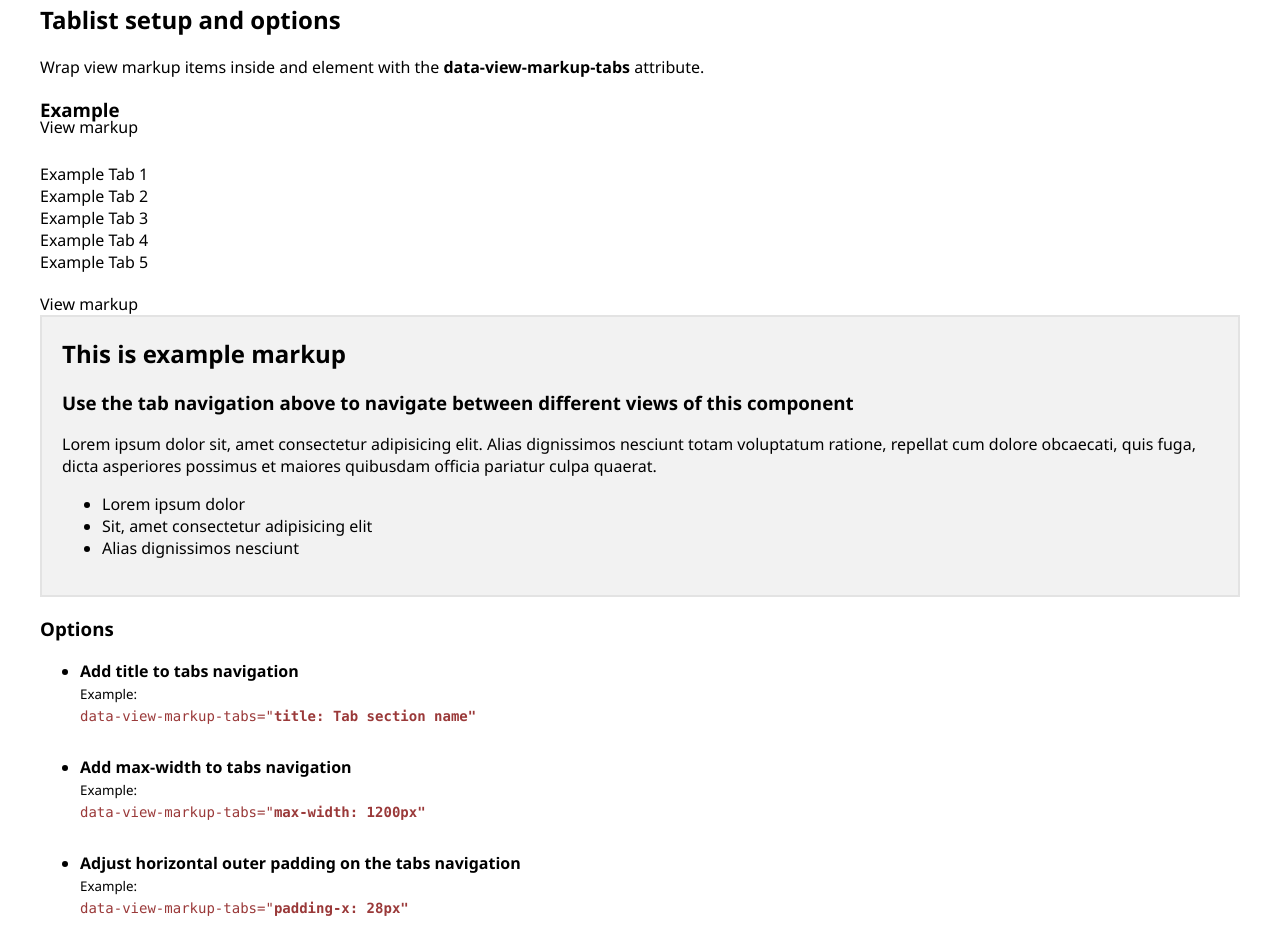
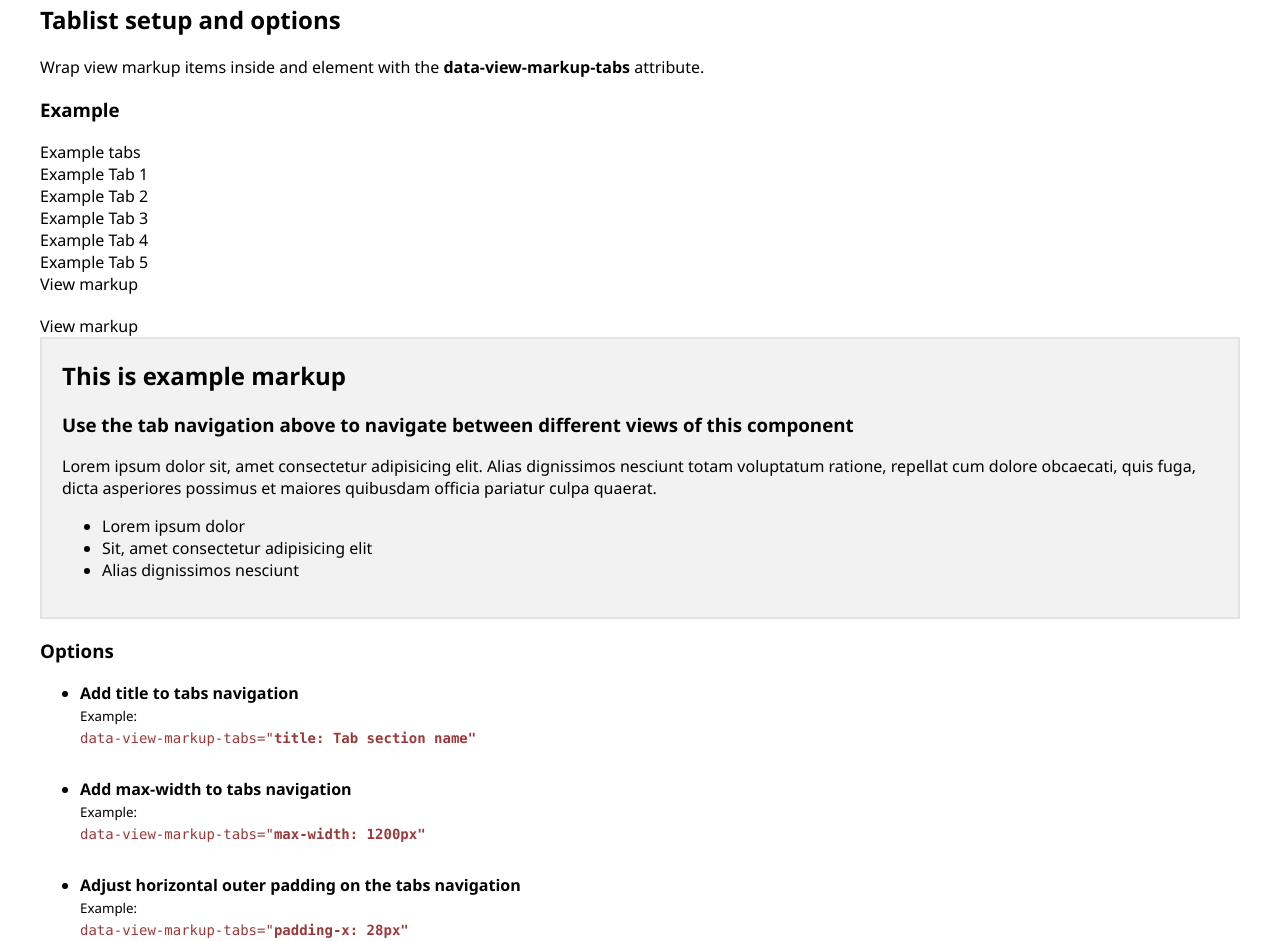
Before and after one commit to marshallcrosby/view-markup, a website: page src/index.html in a window 1280 px wide. Shown: the part 2138-3079 px from the top of the page. Drawn offline with nearby package versions, Linux system fonts and the light colour scheme; files that its build step writes are made by us from their sources; a script that the page names is missing.

Commit message:
Minor tab view updates. v1.6.6

```diff
--- a/src/index.html
+++ b/src/index.html
@@ -30,7 +30,7 @@
     </style>
 
     <!-- TODO: Write more example html and maybe some base page styles, also some documentation -->
-    <script src="/js/view-markup.min.js?modal-nav&z-index=2&exclude-attribute=data-jtn-anchor&drag-modal=true" defer></script>
+    <script src="js/view-markup.min.js?modal-nav&z-index=2&exclude-attribute=data-jtn-anchor&drag-modal=true" defer></script>
 </head>
 
 <body style="font-family: 'Segoe UI', 'Helvetica Neue', Helvetica, Arial, sans-serif; padding: 20px; max-width: 1200px; margin: 0 auto;">
@@ -165,7 +165,7 @@
 
     <h3>Example</h3>
 
-    <div data-view-markup-tabs="class: mb-4" data-view-markup="btn-y: -25px;">
+    <div data-view-markup-tabs="class: mb-4; title: Example tabs; pill-view: true; modal-btn: true;">
         <div class="example-markup" style="background-color: #f2f2f2; border: 2px solid #e3e3e3; padding: 20px;" data-view-markup="title: Example Tab 1; preserve-attribute: true; exclude-attribute: disabled; script-selector: #exampleScript">
             <h2 style="margin-top: 0">This is example markup</h2>
             <h3>Use the tab navigation above to navigate between different views of this component</h3>
--- a/src/js/view-markup.js
+++ b/src/js/view-markup.js
@@ -1,5 +1,5 @@
 /*!
-    * View markup v1.6.5
+    * View markup v1.6.6
     * Plugin that makes it easy for developers to view and copy the html needed for a component.
     *
     * Copyright 2021-2022 Marshall Crosby
--- a/src/scss/_tablist.scss
+++ b/src/scss/_tablist.scss
@@ -71,7 +71,8 @@
 
     .view-markup-tabs__modal-btn {
         z-index: 1;
-        top: var(--vm-tablist-padding-y-common);
+        top: auto;
+        bottom: var(--vm-tablist-padding-y-common);
         right: var(--vm-tablist-padding-x-common);
         left: auto;
 
```
Also changed, not shown: package.json (+6 -5 lines), dist/index.html, dist/js/view-markup.js, dist/js/view-markup.min.js, 3 other files.
